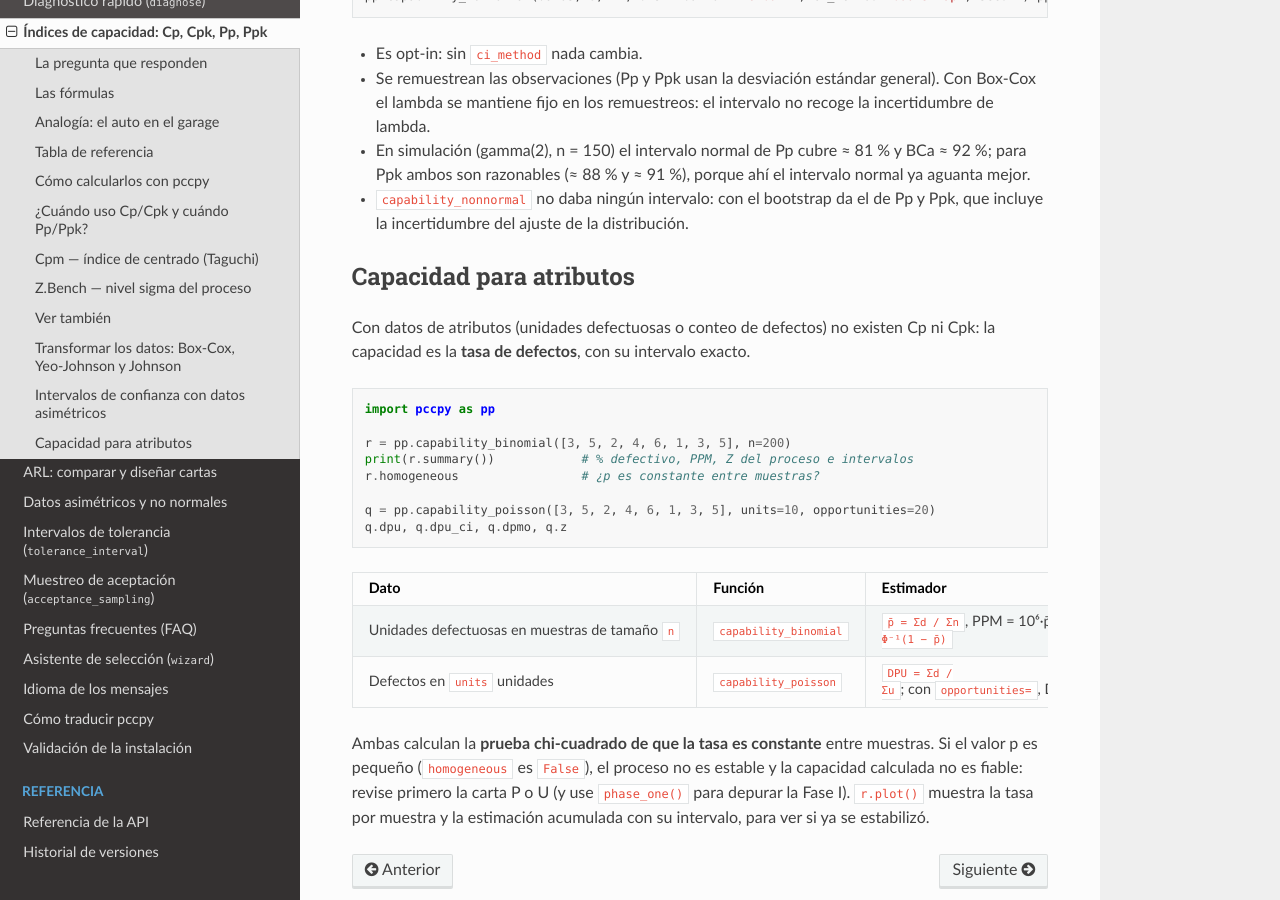
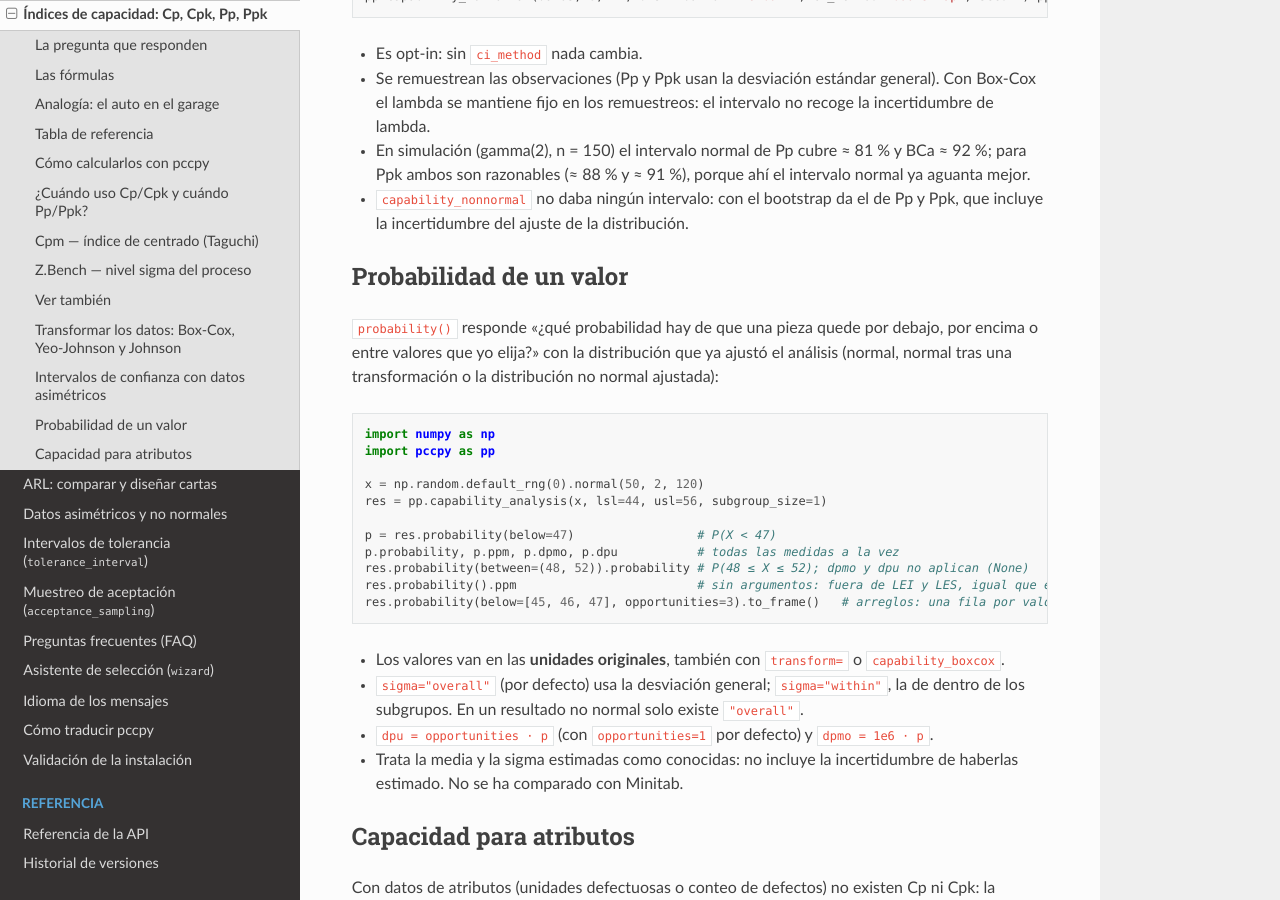
Before and after one commit to LeoSanta15/pccpy, a Sphinx documentation site: the page built from docs/source/capacidad_indices.md, in a window 1280 px wide and 900 px high, scrolled down 4695 px. Built offline with Sphinx 7.4.7 and the Read the Docs theme 3.1.0, drawn with Linux system fonts in a browser that asks for light colours.

Commit message:
feat(capacidad): validación, guía, README, traducciones y CHANGELOG de probability() (Fase 2, spec 010)
Spec 010 implementada.

Co-Authored-By: Claude Sonnet 5.5 <noreply@anthropic.com>
Claude-Session: https://claude.ai/code/session_01XAu8rNosNy8JMkjpWPWLHb

````diff
--- a/docs/source/capacidad_indices.md
+++ b/docs/source/capacidad_indices.md
@@ -215,6 +215,32 @@ pp.capability_nonnormal(datos, 6, 22, distribution="weibull", ci_method="bootstr
 - `capability_nonnormal` no daba ningún intervalo: con el bootstrap da el de Pp y Ppk, que incluye la incertidumbre del
   ajuste de la distribución.
 
+## Probabilidad de un valor
+
+`probability()` responde «¿qué probabilidad hay de que una pieza quede por debajo, por encima o entre valores que yo elija?»
+con la distribución que ya ajustó el análisis (normal, normal tras una transformación o la distribución no normal ajustada):
+
+```python
+import numpy as np
+import pccpy as pp
+
+x = np.random.default_rng(0).normal(50, 2, 120)
+res = pp.capability_analysis(x, lsl=44, usl=56, subgroup_size=1)
+
+p = res.probability(below=47)                 # P(X < 47)
+p.probability, p.ppm, p.dpmo, p.dpu           # todas las medidas a la vez
+res.probability(between=(48, 52)).probability # P(48 ≤ X ≤ 52); dpmo y dpu no aplican (None)
+res.probability().ppm                         # sin argumentos: fuera de LEI y LES, igual que el PPM esperado
+res.probability(below=[45, 46, 47], opportunities=3).to_frame()   # arreglos: una fila por valor
+```
+
+- Los valores van en las **unidades originales**, también con `transform=` o `capability_boxcox`.
+- `sigma="overall"` (por defecto) usa la desviación general; `sigma="within"`, la de dentro de los subgrupos. En un
+  resultado no normal solo existe `"overall"`.
+- `dpu = opportunities · p` (con `opportunities=1` por defecto) y `dpmo = 1e6 · p`.
+- Trata la media y la sigma estimadas como conocidas: no incluye la incertidumbre de haberlas estimado. No se ha
+  comparado con Minitab.
+
 ## Capacidad para atributos
 
 Con datos de atributos (unidades defectuosas o conteo de defectos) no existen Cp ni Cpk: la capacidad es la **tasa de
--- a/docs/source/referencia/resultados.rst
+++ b/docs/source/referencia/resultados.rst
@@ -26,6 +26,9 @@ Capacidad y normalidad devuelven, respectivamente:
 .. autoclass:: pccpy.NonNormalCapabilityResult
    :members:
 
+.. autoclass:: pccpy.ProbabilityResult
+   :members: to_frame, summary
+
 .. autoclass:: pccpy.NormalityResult
    :members:
 
````
Also changed, not shown: CHANGELOG.md (+7 -0 lines), CLAUDE.md (+2 -1 lines), README.md (+16 -0 lines), README_en.md (+16 -0 lines), docs/source/validacion.md (+1 -1 lines), docs/specs/010-probabilidad-capacidad/spec.md (+1 -1 lines), docs/specs/010-probabilidad-capacidad/tasks.md (+4 -4 lines), 8 other files.
